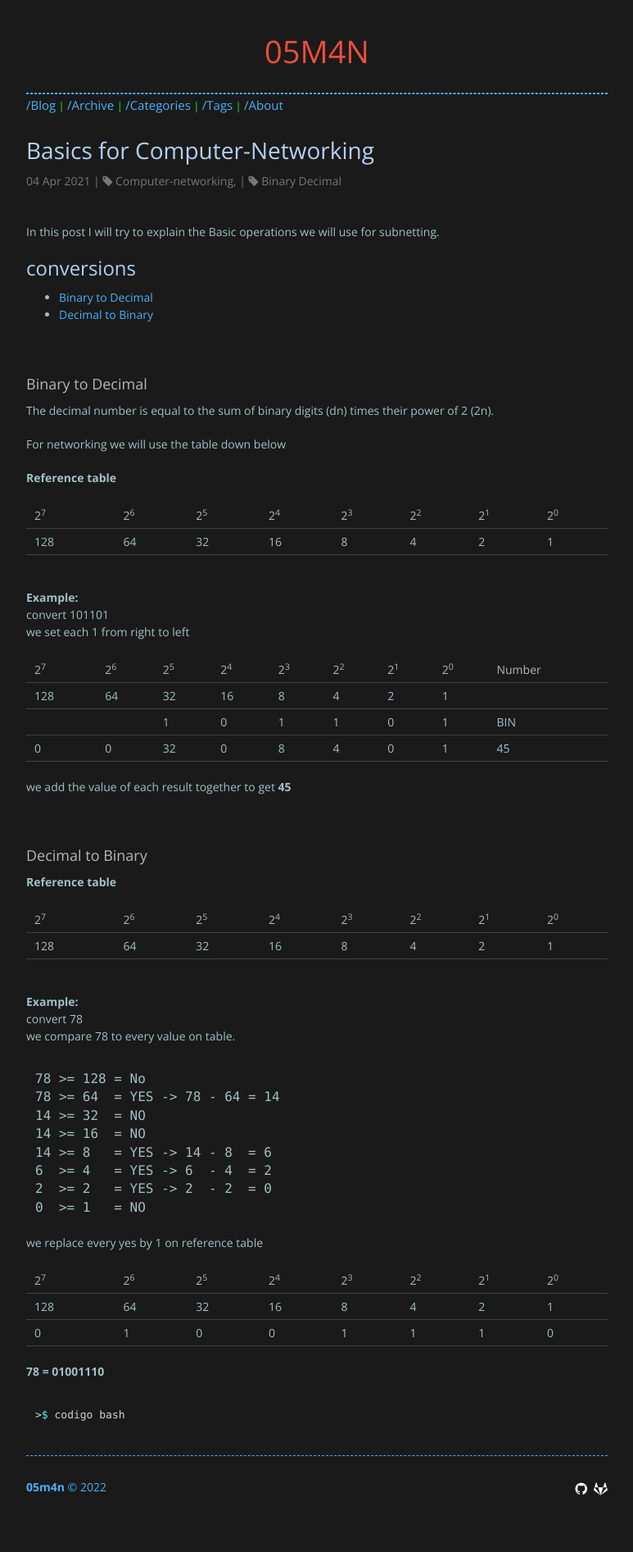
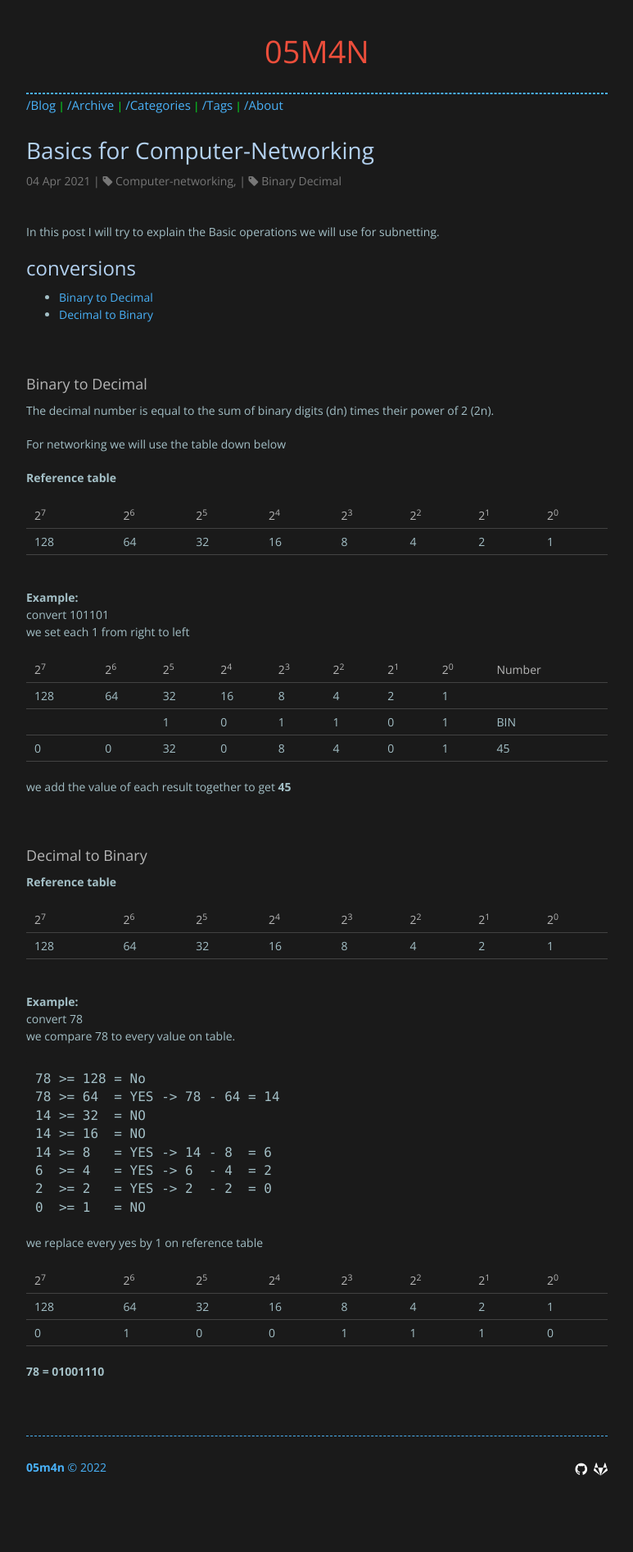
Before and after one commit to O5M4N/O5m4n.github.io, a Jekyll site: the page built from _posts/2021-04-04-Basic-Computer-Networking.md, in a window 1280 px wide. Shown: the whole page at 82% size, without its empty margins (253-1026 px from the left). Built offline with Jekyll 4.4.1, drawn with Linux system fonts in a browser that asks for light colours; nearby versions of some CDN libraries; comment, search, counter and statistics services are not loaded; after the commit the page ends 1869 px from its top, so only the background shows below that.

Commit message:
networking config 1

````diff
--- a/_posts/2021-04-04-Basic-Computer-Networking.md
+++ b/_posts/2021-04-04-Basic-Computer-Networking.md
@@ -79,6 +79,4 @@ we replace every yes by 1 on reference table
 **78 = 01001110**
 
 
-```bash
->$ codigo bash
-```
+<br>
````
